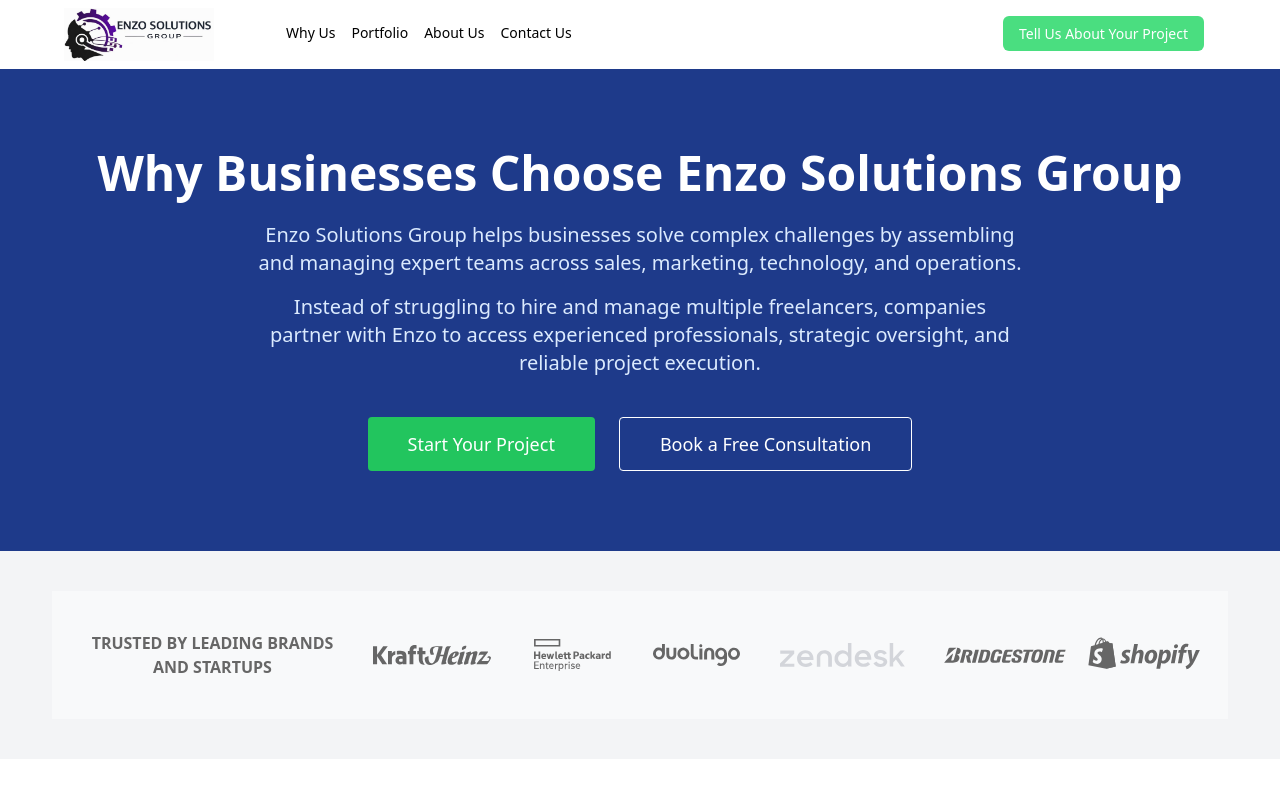
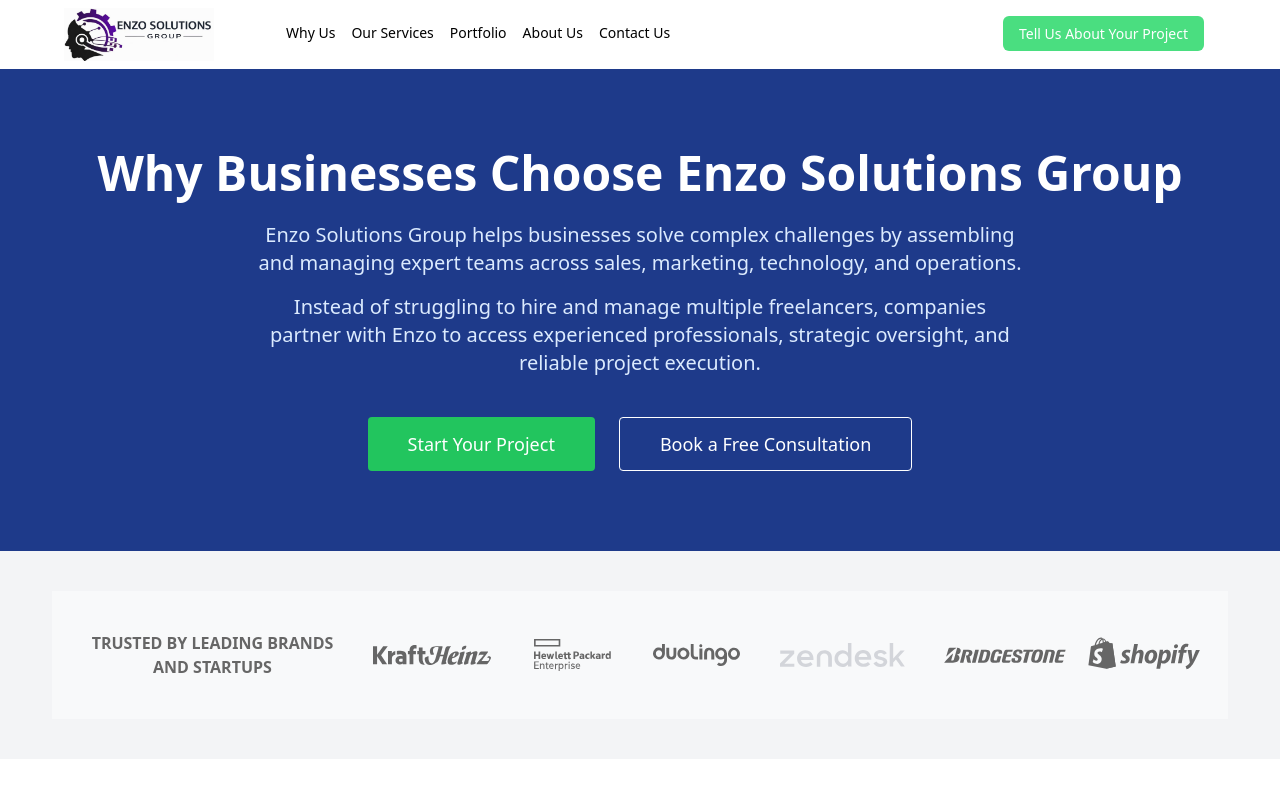
Before and after one commit to tochukwu5/enzo, a React (Vite) app: page /top in a window 1280 px wide. Shown: the top 800 px of the page. Built offline with nearby package versions, Linux system fonts and the light colour scheme.

Commit message:
updated services section

```diff
--- a/src/components/DiscoverOurSkills.jsx
+++ b/src/components/DiscoverOurSkills.jsx
@@ -173,7 +173,7 @@ return (
 
 {/* Title */}
 
-<div className="flex justify-center items-center my-4">
+<div id="services" className="flex justify-center items-center my-4">
 <h2 className="text-3xl sm:text-5xl text-gray-900 font-semibold text-center">
 The Services We Offer
 </h2>
--- a/src/components/MeetTalent.jsx
+++ b/src/components/MeetTalent.jsx
@@ -63,7 +63,11 @@ skills: ["Logo design", "Figma", "UX/UX", "Branding"]
 name: "Collins E.",
 image: person6,
 category: "solidity",
-role: "Marketing Expert",
+role: (
+    <>
+    Smart Contract Dev.  &<br /> Security Researcher
+    </>
+  ),
 skills: ["Blockchain", "Solidity", "Web3", "Ethers.js"]
 },
 ];
--- a/src/layouts/Header.jsx
+++ b/src/layouts/Header.jsx
@@ -78,6 +78,22 @@ export function Header() {
 								onClick={handleSidebarToggle}>
 								Why Us
 							</Link>
+						</li>
+						<li className=''>
+						<Link
+  to="/"
+  onClick={() => {
+    handleSidebarToggle(); // close mobile menu
+
+    setTimeout(() => {
+      document
+        .getElementById("services")
+        ?.scrollIntoView({ behavior: "smooth" });
+    }, 100);
+  }}
+>
+  Our Services
+</Link>
 						</li>
 						<li
 							className=' '
@@ -171,17 +187,30 @@ export function Header() {
 										</ul>
 									</div>
 								</li> */}
-								{/* <li
-									key={3}
-									className={`py-5 border-opacity-0 hover:border-opacity-100 border-b-2 border-blue-800  ${
-										activeIndex !== null && activeIndex !== 3
-											? 'opacity-50'
-											: ''
-									}`}
-									onMouseEnter={() => setActiveIndex(3)}
-									onMouseLeave={() => setActiveIndex(null)}>
-									<Link to='/why'>Why</Link>
-								</li> */}
+						<li
+  key={3}
+  className={`py-5 border-opacity-0 hover:border-opacity-100 border-b-2 border-blue-800 ${
+    activeIndex !== null && activeIndex !== 3 ? "opacity-50" : ""
+  }`}
+  onMouseEnter={() => setActiveIndex(3)}
+  onMouseLeave={() => setActiveIndex(null)}
+>
+  <Link
+    to="/"
+    onClick={() => {
+    //   handleSidebarToggle(false);
+	  setIsSidebarOpen(false);
+      setTimeout(() => {
+        const section = document.getElementById("services");
+        if (section) {
+          section.scrollIntoView({ behavior: "smooth" });
+        }
+      }, 200);
+    }}
+  >
+    Our Services
+  </Link>
+</li>
 								<li
 									key={4}
 									className={`py-5 border-opacity-0 hover:border-opacity-100 border-b-2 border-blue-800  ${
```
